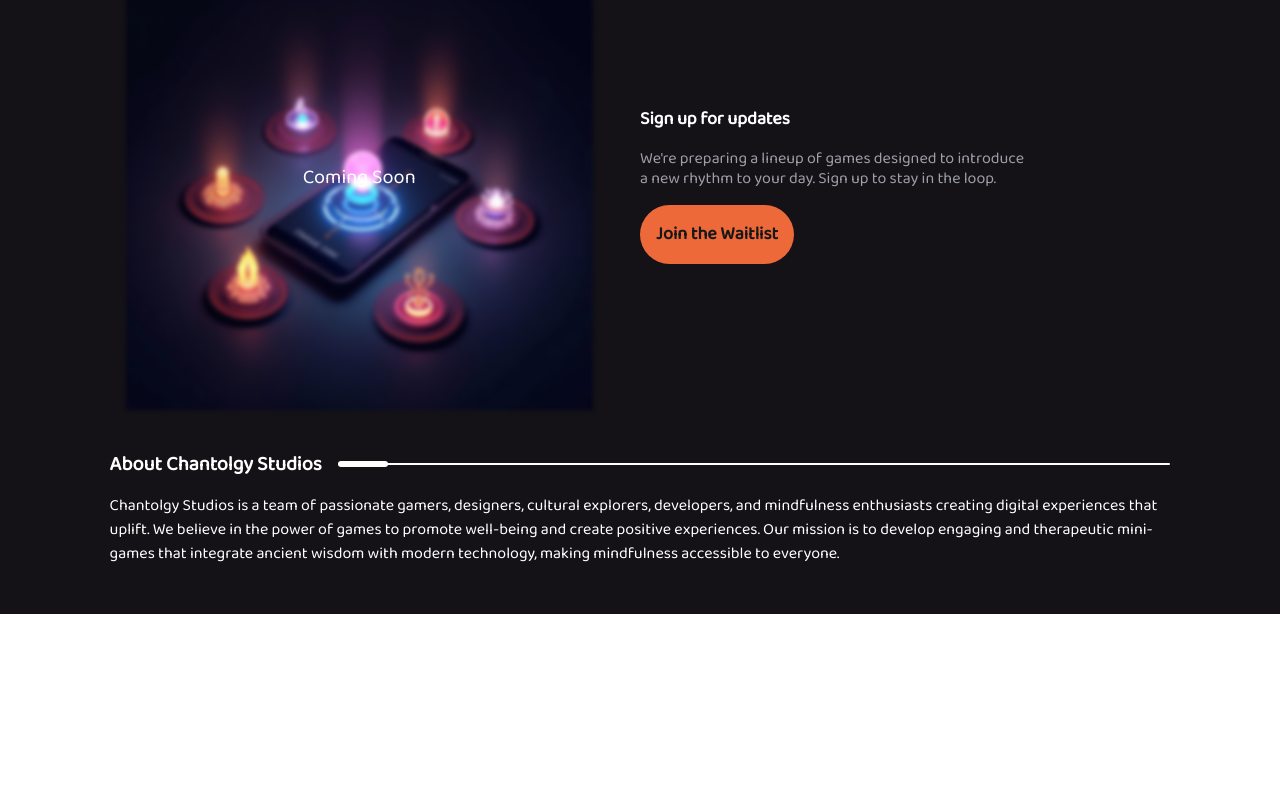
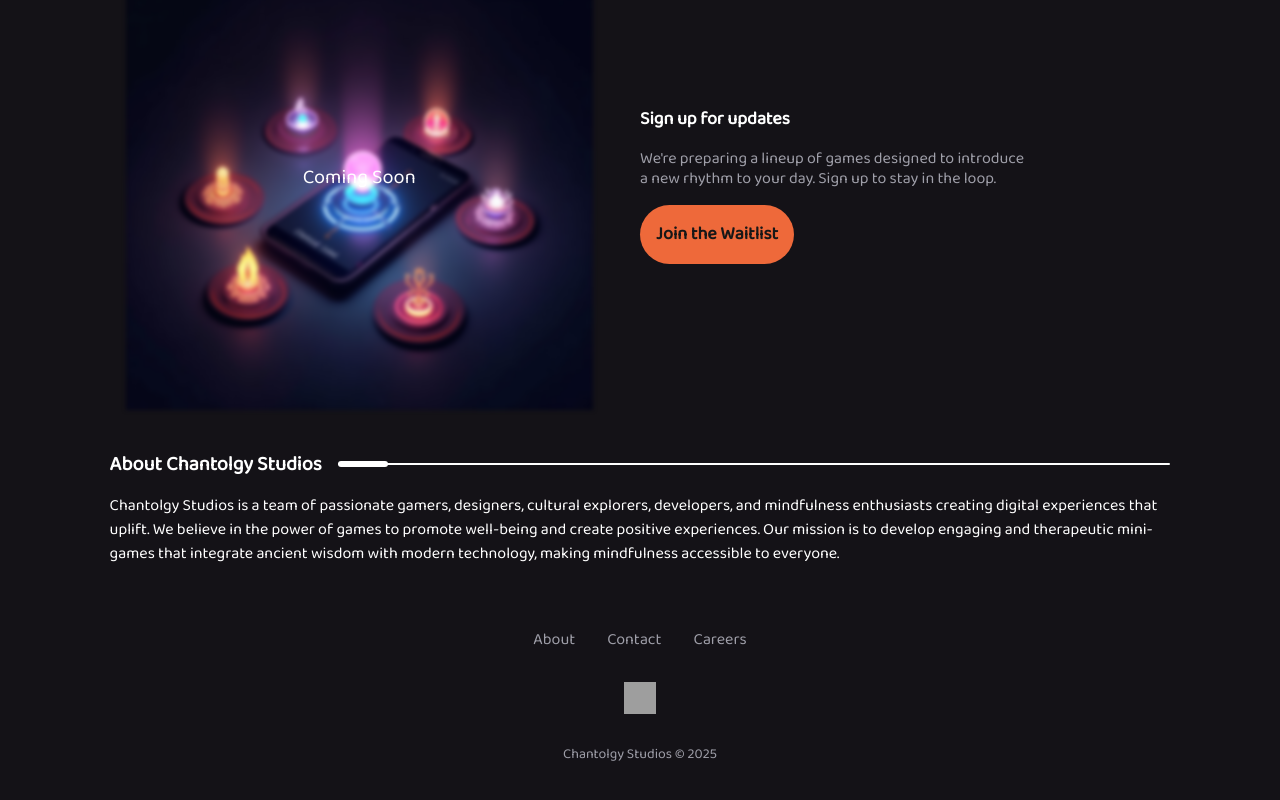
Before and after one commit to jaisriram0982/chantolgy-showcase, a Next.js app in the folder web/: page / in a window 1280 px wide. Shown: the part 3483-4283 px from the top of the page. Before the commit the page ends 4097 px from the top, so only its background shows below. Built offline with nearby package versions, Linux system fonts and the light colour scheme; grey boxes are pictures that could not be loaded.

Commit message:
feat: implement footer with navigation links, social media, and copyright

```diff
--- a/web/src/components/SectionFooter/SectionFooter.tsx
+++ b/web/src/components/SectionFooter/SectionFooter.tsx
@@ -1,14 +1,60 @@
 import React from 'react';
 import clsx from 'clsx';
+import Image from 'next/image';
+import Link from 'next/link';
 
 interface ISectionFooter {
   className?: string;
 }
 
 export const SectionFooter: React.FC<ISectionFooter> = ({ className }) => {
+  const currentYear = new Date().getFullYear();
+
   return (
     <div className={clsx('w-full p-4', className)}>
-      {/* SectionFooter content goes here */}
+      <div className="flex flex-col items-center justify-center space-y-8 py-8">
+        {/* First Row - Navigation Links */}
+        <div className="flex flex-row space-x-8">
+          <Link
+            href="/about"
+            className="text-zinc-400 text-base font-normal font-baloo leading-tight hover:text-white transition-colors duration-300"
+          >
+            About
+          </Link>
+          <Link
+            href="/contact"
+            className="text-zinc-400 text-base font-normal font-baloo leading-tight hover:text-white transition-colors duration-300"
+          >
+            Contact
+          </Link>
+          <Link
+            href="/careers"
+            className="text-zinc-400 text-base font-normal font-baloo leading-tight hover:text-white transition-colors duration-300"
+          >
+            Careers
+          </Link>
+        </div>
+
+        {/* Second Row - LinkedIn Logo */}
+        <div className="flex justify-center">
+          <Link href="#" className="hover:opacity-80 transition-opacity duration-300">
+            <Image
+              src="/navbar/linkedin.png"
+              alt="LinkedIn"
+              width={32}
+              height={32}
+              className="w-8 h-8"
+            />
+          </Link>
+        </div>
+
+        {/* Third Row - Copyright */}
+        <div className="flex justify-center">
+          <p className="text-zinc-400 text-sm font-normal font-baloo leading-tight text-center">
+            Chantolgy Studios © {currentYear}
+          </p>
+        </div>
+      </div>
     </div>
   );
 };
```
